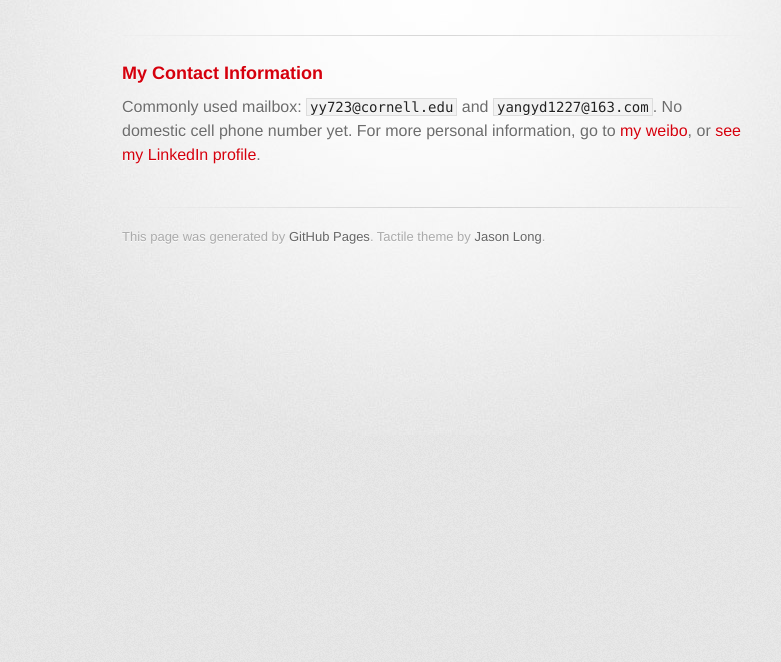
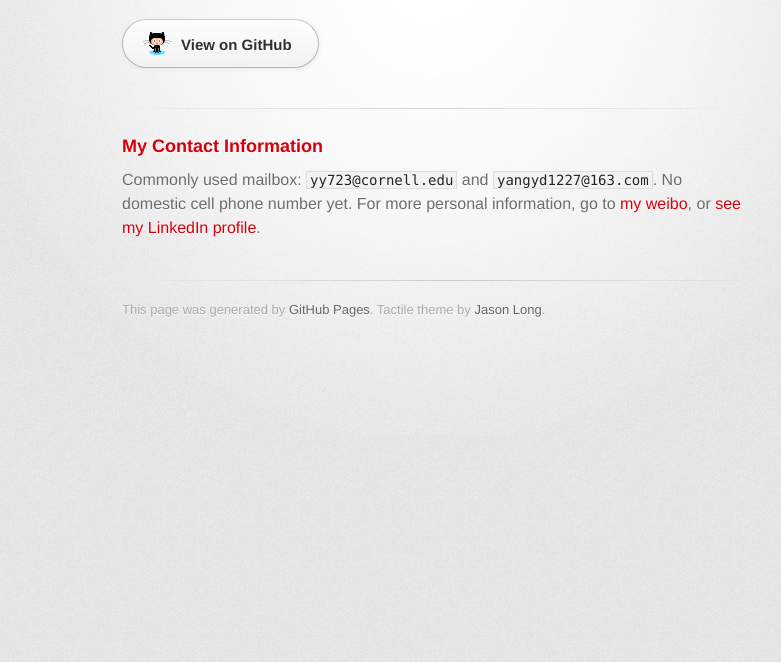
Before and after one commit to yangyd1227/yangyd1227.github.com, a plain HTML site: page index.html in a window 1280 px wide. Shown: the part 138-800 px from the top of the page, without its empty margins (208-989 px from the left). Drawn offline with Linux system fonts and the light colour scheme; a web font is replaced by a local one.

Commit message:
Replace master branch with page content via GitHub

```diff
--- a/index.html
+++ b/index.html
@@ -22,6 +22,9 @@
           <h2>Online Resume</h2>
         </header>
 
+        <section id="downloads" class="clearfix">
+          <a href="https://github.com/yangyd1227" id="view-on-github" class="button"><span>View on GitHub</span></a>
+        </section>
 
         <hr>
 
```
